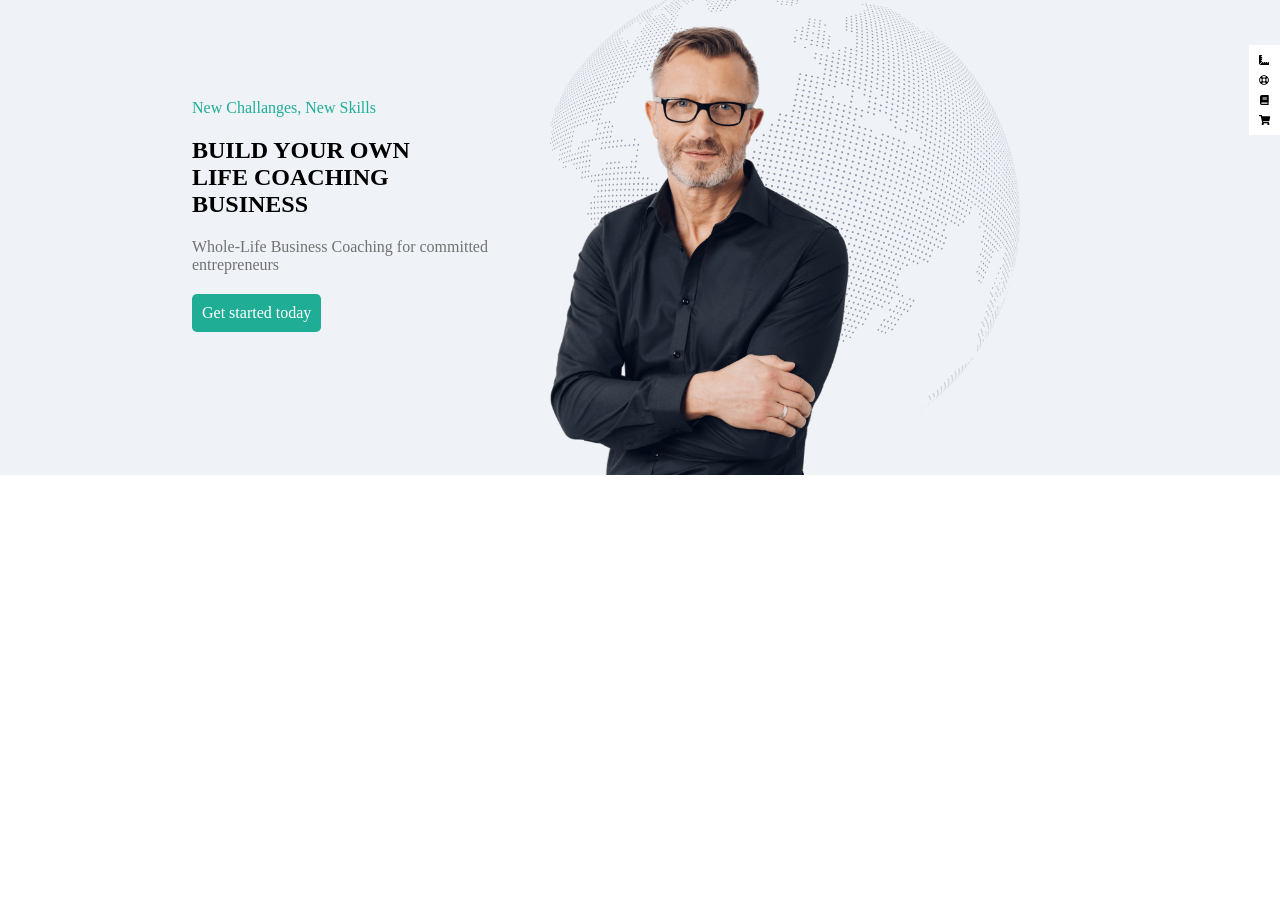
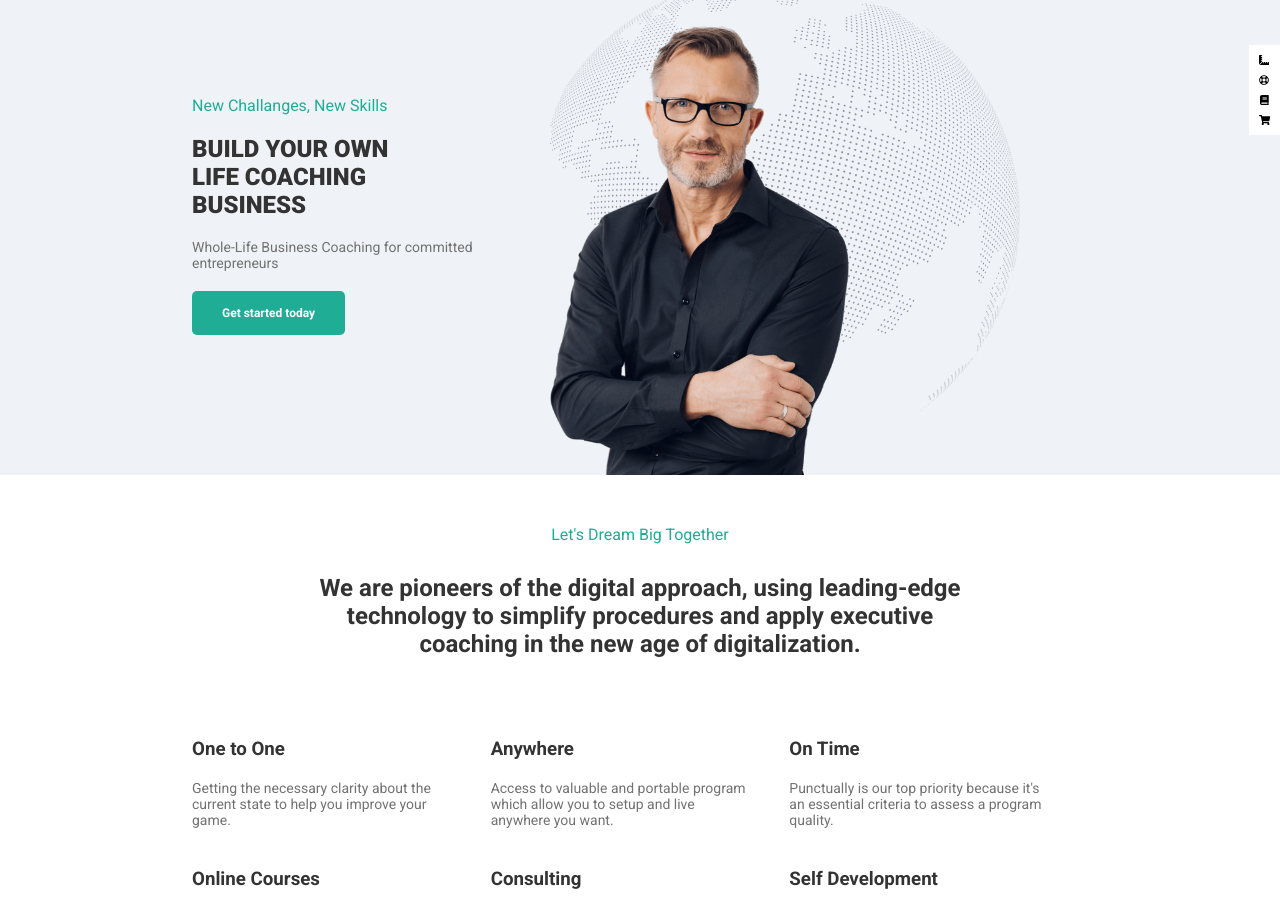
Before and after one commit to MarcoPorcaro1987/proj-html-vuejs, a Vue app: page / in a window 1280 px wide. Shown: the part 100-1010 px from the top of the page. Before the commit the page ends 800 px from the top, so only its background shows below. Built offline with nearby package versions, Linux system fonts and the light colour scheme.

Commit message:
Aggiunta Section Mission

```diff
--- a/src/App.vue
+++ b/src/App.vue
@@ -29,6 +29,10 @@ export default {
 </script>
 
 <style lang="scss">
+// Common
 @import "./assets/style/common.scss";
+// Variables
 @import "./assets/style/variables.scss";
+// Google Font (Roboto)
+@import url("https://fonts.googleapis.com/css2?family=Roboto:ital,wght@0,100;0,300;0,400;0,500;0,700;0,900;1,100;1,300;1,400;1,500;1,700;1,900&display=swap");
 </style>
--- a/src/assets/style/common.scss
+++ b/src/assets/style/common.scss
@@ -4,6 +4,9 @@
     box-sizing: border-box;
     margin: 0;
     padding: 0;
+}
+body {
+    font-family: 'Roboto', sans-serif;
 }
 
 ul {
@@ -14,6 +17,10 @@ a{
     text-decoration: none;
 }
 
+h1, h2, h3, h4, h5{
+    color: $titleColor;
+}
+
 // Container
 .mid-container{
     width: 70%;
@@ -21,8 +28,9 @@ a{
 }
 
 // Colors
-.p-color{
+.p-text{
     color:$pColor;
+    font-size: .875rem;
 }
 
 .special-color{
@@ -34,7 +42,9 @@ a{
 .btn-common{
     display: inline-block;
     color: white;
-    padding: .625rem;
+    padding: .9375rem 1.875rem;
     background-color: $specialColor;
     border-radius: .3125rem;
+    font-size: .75rem;
+    font-weight: bold;
 }
--- a/src/assets/style/variables.scss
+++ b/src/assets/style/variables.scss
@@ -1,5 +1,6 @@
 // Colors
 $mainColor : #3f3a64;
 $secondaryColor : #eff2f6;
+$titleColor: #333333;
 $specialColor: #20ad96;
 $pColor: #727272;
--- a/src/components/Footer.vue
+++ b/src/components/Footer.vue
@@ -4,7 +4,7 @@
 
 <script>
 export default {
-    name: "Footer",
+  name: "Footer",
 };
 </script>
 
--- a/src/components/Header.vue
+++ b/src/components/Header.vue
@@ -68,12 +68,13 @@ header {
       color: $mainColor;
     }
   }
-  .buttons-cont, .lang-cont {
+  .buttons-cont,
+  .lang-cont {
     gap: 0.625rem;
-    input{
-      padding: 1.875rem .625rem;
-      border:none;
-      border-left: .0625rem solid $secondaryColor;
+    input {
+      padding: 1.875rem 0.625rem;
+      border: none;
+      border-left: 0.0625rem solid $secondaryColor;
       outline: none;
     }
   }
--- /dev/null
+++ b/src/components/Hero.vue
@@ -0,0 +1,93 @@
+<template>
+  <section class="hero">
+    <div class="btn-cont">
+      <i class="fas fa-ruler-combined"></i>
+      <i class="far fa-life-ring"></i>
+      <i class="fas fa-book"></i>
+      <i class="fas fa-shopping-cart"></i>
+    </div>
+    <div class="mid-container hero-cont">
+      <div class="hero-text">
+        <p class="special-color">New Challanges, New Skills</p>
+        <h1>
+          BUILD YOUR OWN <br />
+          LIFE COACHING <br />
+          BUSINESS
+        </h1>
+        <div class="p-text">
+          Whole-Life Business Coaching for committed <br />
+          entrepreneurs
+        </div>
+        <div class="btn-common">Get started today</div>
+      </div>
+      <div class="hero-img">
+        <img
+          class="hero-global-image"
+          src="../assets/img/home-business-hero-global-image.png"
+          alt="Hero Global Image"
+        />
+        <img
+          class="hero-avatar-image"
+          src="../assets/img/home-business-hero-avatar.png"
+          alt="Hero Avatar Image"
+        />
+      </div>
+    </div>
+  </section>
+</template>
+
+<script>
+export default {
+  name: "Hero",
+};
+</script>
+
+<style lang="scss" scoped>
+@import "../assets/style/variables.scss";
+
+.hero {
+  background-color: $secondaryColor;
+  position: relative;
+  .btn-cont {
+    padding: 0.625rem;
+    background-color: white;
+    position: absolute;
+    right: 0;
+    top: 4.375rem;
+    display: flex;
+    flex-direction: column;
+    align-items: center;
+    gap: 0.625rem;
+    font-size: 0.625rem;
+  }
+  .hero-cont {
+    display: flex;
+    height: 31.25rem;
+    .hero-text {
+      width: 40%;
+      align-self: center;
+      > * {
+        margin-bottom: 1.25rem;
+      }
+      h1 {
+        font-weight: 900;
+      }
+    }
+    .hero-img {
+      position: relative;
+      width: 60%;
+      .hero-global-image,
+      .hero-avatar-image {
+        position: absolute;
+        height: 100%;
+      }
+      .hero-avatar-image {
+        padding-top: 3.125rem;
+      }
+      .hero-global-image {
+        padding-bottom: 3.125rem;
+      }
+    }
+  }
+}
+</style>
--- a/src/components/Main.vue
+++ b/src/components/Main.vue
@@ -1,92 +1,24 @@
 <template>
   <main>
-    <section class="hero">
-      <div class="btn-cont">
-        <i class="fas fa-ruler-combined"></i>
-        <i class="far fa-life-ring"></i>
-        <i class="fas fa-book"></i>
-        <i class="fas fa-shopping-cart"></i>
-      </div>
-      <div class="mid-container hero-cont">
-        <div class="hero-text">
-          <p class="special-color">New Challanges, New Skills</p>
-          <h1>
-            BUILD YOUR OWN <br />
-            LIFE COACHING <br />
-            BUSINESS
-          </h1>
-          <div class="p-color">
-            Whole-Life Business Coaching for committed <br />
-            entrepreneurs
-          </div>
-          <div class="btn-common">Get started today</div>
-        </div>
-        <div class="hero-img">
-          <img
-            class="hero-global-image"
-            src="../assets/img/home-business-hero-global-image.png"
-            alt="Hero Global Image"
-          />
-          <img
-            class="hero-avatar-image"
-            src="../assets/img/home-business-hero-avatar.png"
-            alt="Hero Avatar Image"
-          />
-        </div>
-      </div>
-    </section>
+    <Hero />
+    <Mission />
   </main>
 </template>
 
 <script>
+import Hero from "./Hero.vue";
+import Mission from "./Mission.vue";
+
 export default {
   name: "Main",
+
+  components: {
+    Hero,
+    Mission,
+  },
 };
 </script>
 
 <style lang="scss" scoped>
 @import "../assets/style/variables.scss";
-
-.hero {
-  background-color: $secondaryColor;
-  position: relative;
-  .btn-cont {
-    padding: 0.625rem;
-    background-color: white;
-    position: absolute;
-    right: 0;
-    top: 4.375rem;
-    display: flex;
-    flex-direction: column;
-    align-items: center;
-    gap: 0.625rem;
-    font-size: 0.625rem;
-  }
-  .hero-cont {
-    display: flex;
-    height: 31.25rem;
-    .hero-text {
-      width: 40%;
-      align-self: center;
-      > * {
-        margin-bottom: 1.25rem;
-      }
-    }
-    .hero-img {
-      position: relative;
-      width: 60%;
-      .hero-global-image,
-      .hero-avatar-image {
-        position: absolute;
-        height: 100%;
-      }
-      .hero-avatar-image {
-        padding-top: 3.125rem;
-      }
-      .hero-global-image {
-        padding-bottom: 3.125rem;
-      }
-    }
-  }
-}
 </style>
--- /dev/null
+++ b/src/components/Mission.vue
@@ -0,0 +1,96 @@
+<template>
+  <section class="mid-container mission-cont">
+    <p class="special-color">Let's Dream Big Together</p>
+    <h2>
+      We are pioneers of the digital approach, using leading-edge <br />
+      technology to simplify procedures and apply executive <br />
+      coaching in the new age of digitalization.
+    </h2>
+    <div class="features-cont">
+      <div class="feature" v-for="(feature, index) in features" :key="index">
+        <h3>{{ feature.title }}</h3>
+        <p class="p-text">{{ feature.overview }}</p>
+      </div>
+    </div>
+    <div class="btn-cont">
+      <div class="btn-common bg-white">Learn more</div>
+      <div class="btn-common">Get started today</div>
+    </div>
+  </section>
+</template>
+
+<script>
+export default {
+  name: "Mission",
+  data() {
+    return {
+      features: [
+        {
+          title: "One to One",
+          overview:
+            "Getting the necessary clarity about the current state to help you improve your game.",
+        },
+        {
+          title: "Anywhere",
+          overview:
+            "Access to valuable and portable program which allow you to setup and live anywhere you want.",
+        },
+        {
+          title: "On Time",
+          overview:
+            "Punctually is our top priority because it's an essential criteria to assess a program quality.",
+        },
+        {
+          title: "Online Courses",
+          overview:
+            "Online business coaching now offers you a very powerful way to empower your business into success.",
+        },
+        {
+          title: "Consulting",
+          overview:
+            "You will get a clear sens of direction for your business, through assessment and faster results.",
+        },
+        {
+          title: "Self Development",
+          overview:
+            "Business Coaching often keep you focus and develop you both in a professional and personal way.",
+        },
+      ],
+    };
+  },
+};
+</script>
+
+<style lang="scss" scoped>
+@import "../assets/style/variables.scss";
+
+.mission-cont {
+  text-align: center;
+  padding: 3.125rem 0;
+  h2 {
+    margin: 1.875rem 0;
+  }
+  .features-cont {
+    margin: 5rem 0;
+    display: flex;
+    flex-wrap: wrap;
+    text-align: left;
+    gap: 2.5rem;
+    .feature {
+      width: calc(100% / 3 - 2.5rem);
+      h3 {
+        margin-bottom: 20px;
+      }
+    }
+  }
+  .btn-common{
+    margin: 0 1.25rem;
+  }
+  .bg-white{
+    background-color: white;
+    color: $specialColor;
+    border: 1px solid $secondaryColor;
+    padding: .9375rem 3rem;
+  }
+}
+</style>
```
